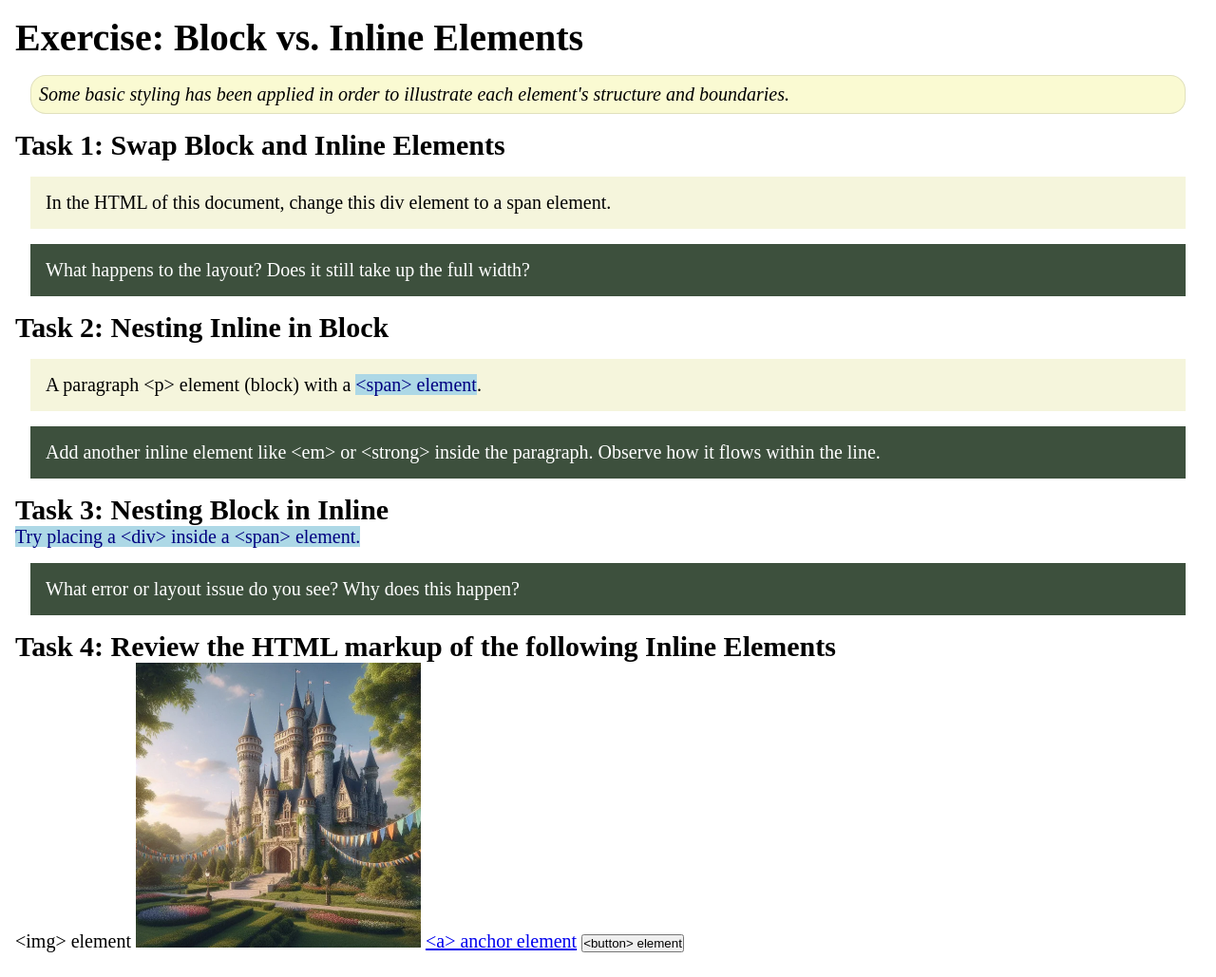
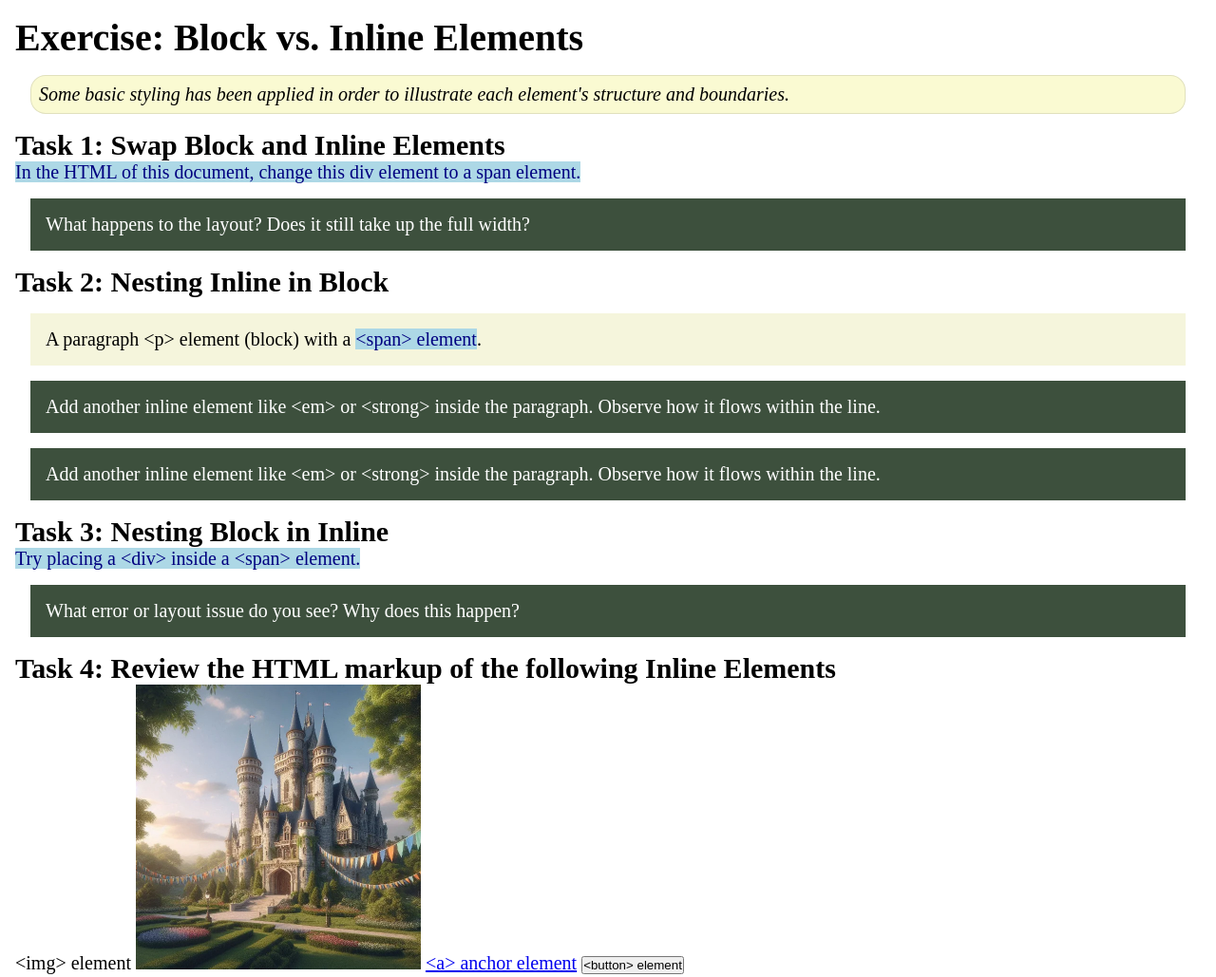
Before and after one commit to eng-diegoarruda/wdd130, a plain HTML site: page week02/block-vs-inline.html in a window 1280 px wide. Shown: the whole page at 95% size. Drawn offline with Linux system fonts and the light colour scheme.

Commit message:
Complete block vs inline exercise

```diff
--- a/week02/block-vs-inline.html
+++ b/week02/block-vs-inline.html
@@ -14,12 +14,13 @@
         <p class="note">Some basic styling has been applied in order to illustrate each element's structure and boundaries.</p>
 
         <h2>Task 1: Swap Block and Inline Elements</h2>
-        <div>In the HTML of this document, change this div element to a span element.</div>
+        <span>In the HTML of this document, change this div element to a span element.</span>
 
         <p class="question">What happens to the layout? Does it still take up the full width?</p>
 
         <h2>Task 2: Nesting Inline in Block</h2>
         <p>A paragraph &lt;p&gt; element (block) with a <span>&lt;span&gt; element</span>.</p>
+        <p class="question">Add another inline element like &lt;em&gt; or &lt;strong&gt; inside the paragraph. Observe how it flows within the line.</p>
         <p class="question">Add another inline element like &lt;em&gt; or &lt;strong&gt; inside the paragraph. Observe how it flows within the line.</p>
 
         <h2>Task 3: Nesting Block in Inline</h2>
```
